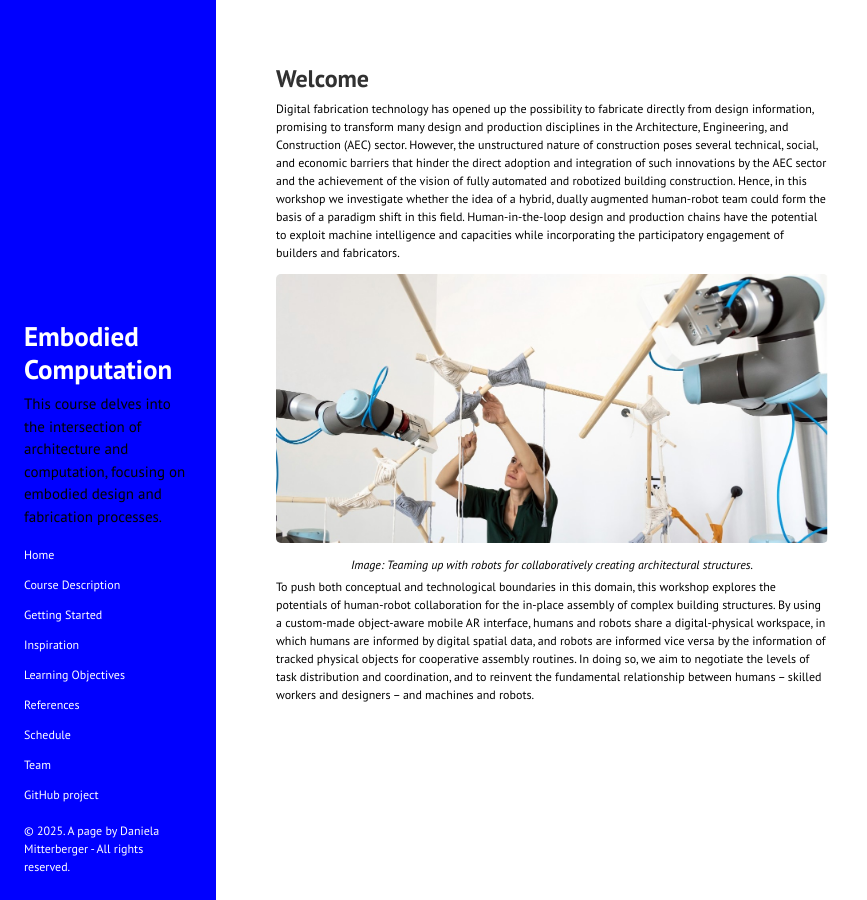
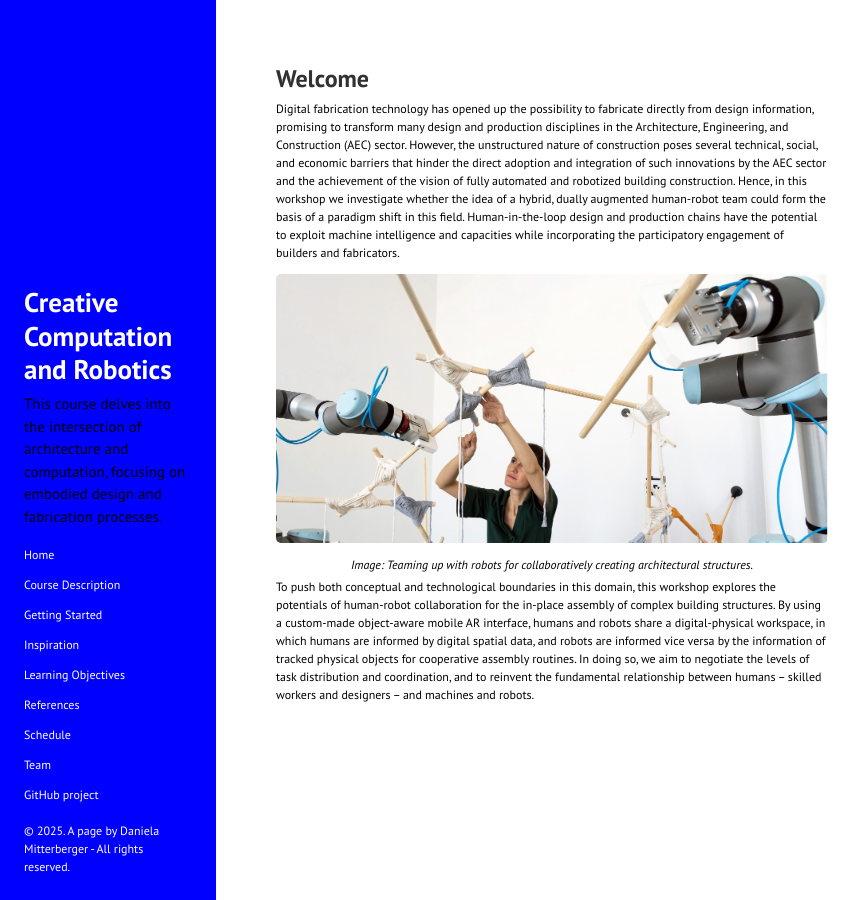
Before and after one commit to XAIA-ExtendedAugmentationInArchitecture/ARC373_Creative-Computation-and-Robotics, a Jekyll site: the page built from index.md, in a window 1280 px wide. Shown: the whole page, without its empty margins (0-867 px from the left). Built offline with Jekyll 4.4.1, drawn with Linux system fonts in a browser that asks for light colours.

Commit message:
Update _config.yml

```diff
--- a/_config.yml
+++ b/_config.yml
@@ -7,13 +7,13 @@ highlighter: pygments
 # Permalinks
 permalink:        pretty
 
-title: "Embodied Computation"
-tagline: "ARC 373 - Embodied Computation"
-email: mitterberger@princeton.edu
+title: "Creative Computation and Robotics"
+tagline: "ARC 373 - Creative Computation and Robotics"
+email: eleni.alexi@princeton.edu
 description: >- # this means to ignore newlines until "baseurl:"
   This course delves into the intersection of architecture and computation, focusing on embodied design and fabrication processes.
-baseurl: "/ARC373_Embodied-Computation/"  #the subpath of your site, e.g. /blog
-url:  https://IntuitiveRobotics-AugmentedTechnologies.github.io #https://localhost #"
+baseurl: "/ARC373_Creative-Computation-and-Robotics/"  #the subpath of your site, e.g. /blog
+url:  https://XAIA-ExtendedAugmentationInArchitecture.github.io #https://localhost #"
 github_username:  dmitterberger
 
 # Build settings
@@ -21,7 +21,7 @@ plugins:
    - jekyll-feed
 
 github:
-  repo:           https://github.com/IntuitiveRobotics-AugmentedTechnologies/ARC596_Embodied-Computation
+  repo:           https://github.com/XAIA-ExtendedAugmentationInArchitecture/ARC373_Creative-Computation-and-Robotics
 
 
 
```
